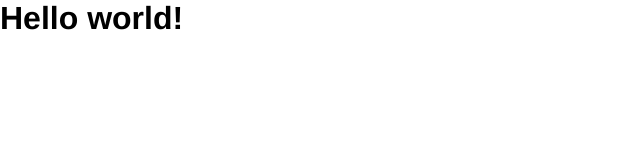
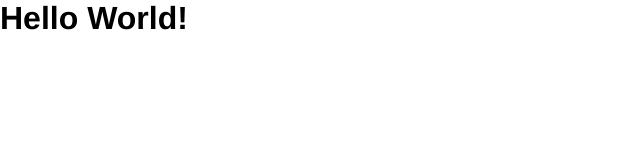
Before and after one commit to DiegoCapella/boilerplate-next-typescript, a Next.js app: page / in a window 1280 px wide. Shown: the top 160 px of the page, without its empty margins (0-640 px from the left). Built offline with nearby package versions, Linux system fonts and the light colour scheme.

Commit message:
refactor: files on pages

```diff
--- a/next.config.js
+++ b/next.config.js
@@ -1,6 +1,6 @@
 /** @type {import('next').NextConfig} */
 const nextConfig = {
-  reactStrictMode: true,
+  reactStrictMode: true
 }
 
 module.exports = nextConfig
--- a/package.json
+++ b/package.json
@@ -6,7 +6,7 @@
     "dev": "next dev",
     "build": "next build",
     "start": "next start",
-    "lint": "next lint",
+    "lint": "eslint src --max-warnings=0",
     "prepare": "husky install",
     "postinstall": "husky install"
   },
--- a/src/pages/_app.tsx
+++ b/src/pages/_app.tsx
@@ -5,7 +5,7 @@ import { ThemeProvider } from 'styled-components'
 import { GlobalStyles } from 'styles/globals'
 import { theme } from 'styles/theme'
 
-function MyApp({ Component, pageProps }: AppProps) {
+function App({ Component, pageProps }: AppProps) {
   return (
     <ThemeProvider theme={theme}>
       <Head>
@@ -22,4 +22,4 @@ function MyApp({ Component, pageProps }: AppProps) {
   )
 }
 
-export default MyApp
+export default App
--- a/src/pages/index.tsx
+++ b/src/pages/index.tsx
@@ -1,7 +1,5 @@
-import type { NextPage } from 'next'
-
-const Home: NextPage = () => {
-  return <h1>Hello world!</h1>
+const Index = () => {
+  return <h1>Hello World!</h1>
 }
 
-export default Home
+export default Index
```
